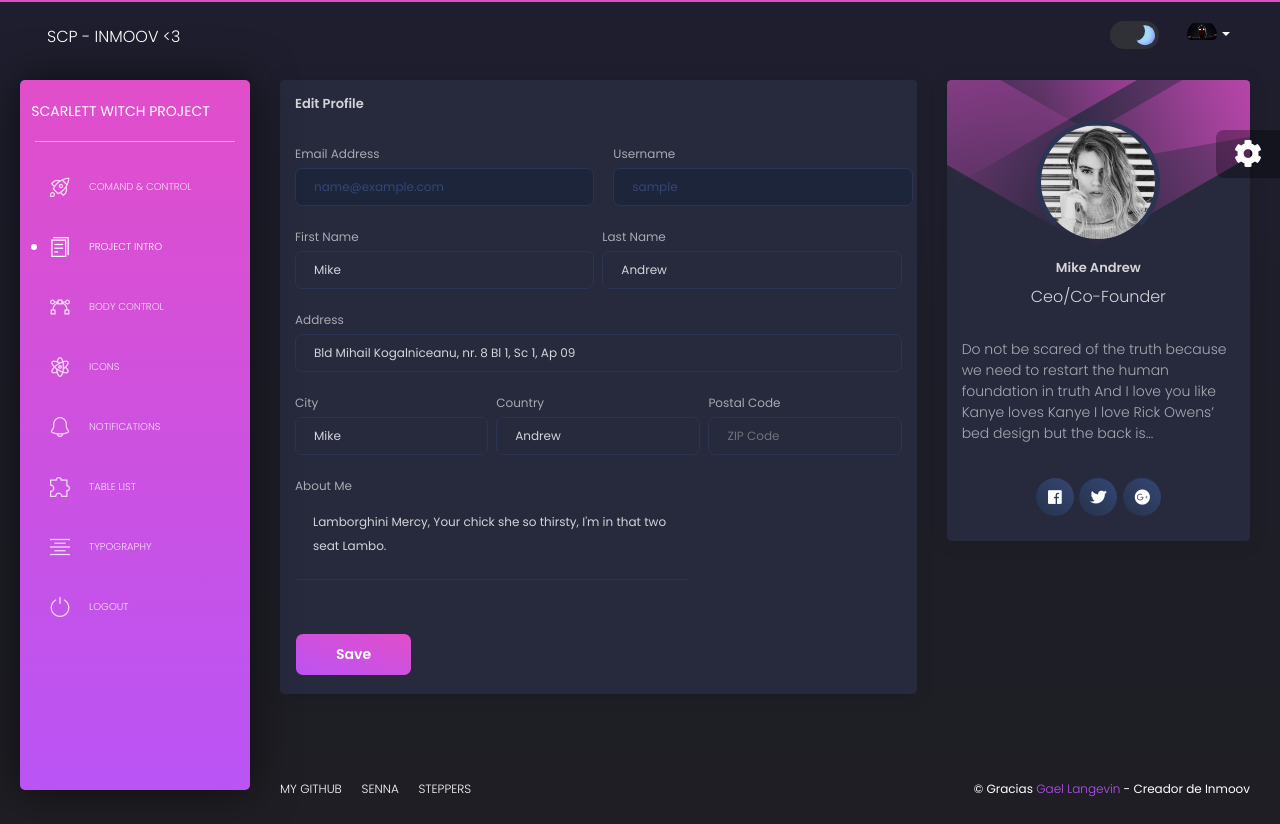
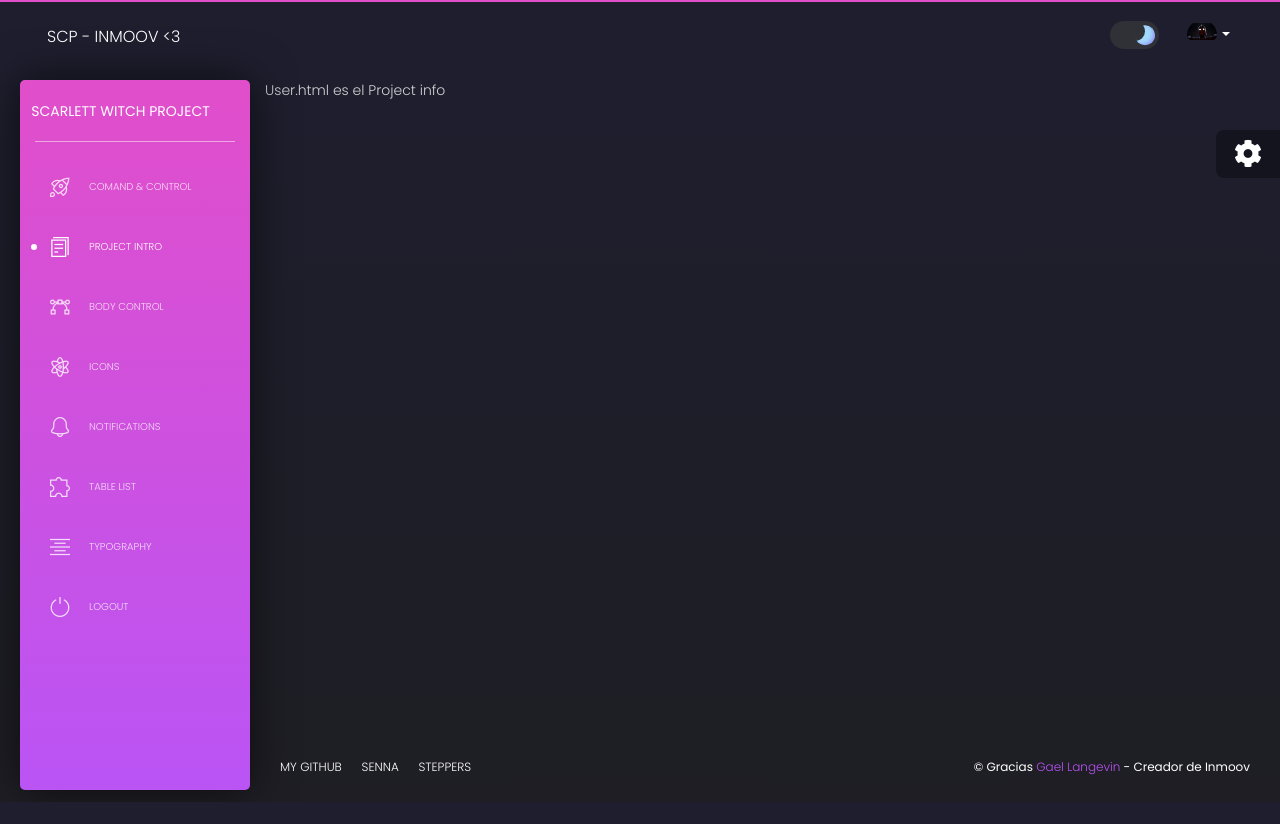
Before and after one commit to Chelqq/FLASK_APP, a Flask app: page /user.html in a window 1280 px wide. After the commit the page ends 802 px from the top, so only its background shows below. Run offline with Flask 2, Linux system fonts and the light colour scheme; the visitor is signed in with stand-in values (Sample User, id 1); data comes from the database, SQL or seed files in the repository; some libraries are stand-ins or nearby versions.

Commit message:
user es el project info

```diff
--- a/apps/templates/home/user.html
+++ b/apps/templates/home/user.html
@@ -1,6 +1,6 @@
 {% extends "layouts/base.html" %}
 
-{% block title %} User Profile {% endblock %}
+{% block title %} Project info {% endblock %}
 
 <!-- Specific Page CSS goes HERE  -->
 {% block stylesheets %}{% endblock stylesheets %}
@@ -9,147 +9,7 @@
 
   <div class="content">
     <div class="row">
-      <div class="col-md-8">
-        <div class="card">
-          <div class="card-header">
-            <h5 class="title">Edit Profile</h5>
-          </div>
-
-          <div class="card-body">
-            <form>
-
-              {% if not current_user.email %}
-              <div class="row">
-
-                <div class="col-md-6 pr-md-1">
-
-                  <div class="alert alert-warning alert-dismissible fade show" role="alert">
-                    <p class="mb-0">
-                        Please add an email address.
-                    </p>
-                  </div>
-
-                </div>
-
-              </div>
-              {% endif %}
-
-              <div class="row">
-
-                <div class="col-md-6 pr-md-1">
-                  <div class="form-group">
-                    <label class="form-label {% if not current_user.email %} text-danger {% endif%}">Email Address</label>
-                    <input type="email" name="email" class="form-control"
-                    {% if current_user.email %} readonly {% endif %}
-                     placeholder="Your email Here"
-                     value="{% if current_user.email %} {{ current_user.email }} {% endif %}">
-                     <section class="display-error-message">
-                    </section>
-                  </div>
-                </div>
-
-                <div class="col-md-6 pr-md-1">
-                  <div class="form-group">
-                    <label>Username</label>
-                    <input type="text" class="form-control" value="{{current_user.username}}"  readonly>
-                  </div>
-                </div>
-
-              </div>
-              <div class="row">
-                <div class="col-md-6 pr-md-1">
-                  <div class="form-group">
-                    <label>First Name</label>
-                    <input type="text" class="form-control" placeholder="Company" value="Mike">
-                  </div>
-                </div>
-                <div class="col-md-6 pl-md-1">
-                  <div class="form-group">
-                    <label>Last Name</label>
-                    <input type="text" class="form-control" placeholder="Last Name" value="Andrew">
-                  </div>
-                </div>
-              </div>
-              <div class="row">
-                <div class="col-md-12">
-                  <div class="form-group">
-                    <label>Address</label>
-                    <input type="text" class="form-control" placeholder="Home Address" value="Bld Mihail Kogalniceanu, nr. 8 Bl 1, Sc 1, Ap 09">
-                  </div>
-                </div>
-              </div>
-              <div class="row">
-                <div class="col-md-4 pr-md-1">
-                  <div class="form-group">
-                    <label>City</label>
-                    <input type="text" class="form-control" placeholder="City" value="Mike">
-                  </div>
-                </div>
-                <div class="col-md-4 px-md-1">
-                  <div class="form-group">
-                    <label>Country</label>
-                    <input type="text" class="form-control" placeholder="Country" value="Andrew">
-                  </div>
-                </div>
-                <div class="col-md-4 pl-md-1">
-                  <div class="form-group">
-                    <label>Postal Code</label>
-                    <input type="number" class="form-control" placeholder="ZIP Code">
-                  </div>
-                </div>
-              </div>
-              <div class="row">
-                <div class="col-md-8">
-                  <div class="form-group">
-                    <label>About Me</label>
-                    <textarea rows="4" cols="80" class="form-control" placeholder="Here can be your description" value="Mike">Lamborghini Mercy, Your chick she so thirsty, I'm in that two seat Lambo.</textarea>
-                  </div>
-                </div>
-              </div>
-            </form>
-          </div>
-          <div class="card-footer">
-            <button type="submit" class="btn btn-fill btn-primary">Save</button>
-          </div>
-        </div>
-      </div>
-      <div class="col-md-4">
-        <div class="card card-user">
-          <div class="card-body">
-            <p class="card-text">
-              <div class="author">
-                <div class="block block-one"></div>
-                <div class="block block-two"></div>
-                <div class="block block-three"></div>
-                <div class="block block-four"></div>
-                <a href="javascript:void(0)">
-                  <img class="avatar" src="{{ config.ASSETS_ROOT }}/img/emilyz.jpg" alt="...">
-                  <h5 class="title">Mike Andrew</h5>
-                </a>
-                <p class="description">
-                  Ceo/Co-Founder
-                </p>
-              </div>
-            </p>
-            <div class="card-description">
-              Do not be scared of the truth because we need to restart the human foundation in truth And I love you like Kanye loves Kanye I love Rick Owens’ bed design but the back is...
-            </div>
-          </div>
-          <div class="card-footer">
-            <div class="button-container">
-              <button href="javascript:void(0)" class="btn btn-icon btn-round btn-facebook">
-                <i class="fab fa-facebook"></i>
-              </button>
-              <button href="javascript:void(0)" class="btn btn-icon btn-round btn-twitter">
-                <i class="fab fa-twitter"></i>
-              </button>
-              <button href="javascript:void(0)" class="btn btn-icon btn-round btn-google">
-                <i class="fab fa-google-plus"></i>
-              </button>
-            </div>
-          </div>
-        </div>
-      </div>
+      <p>User.html es el Project info</p>
     </div>
   </div>
 
```
